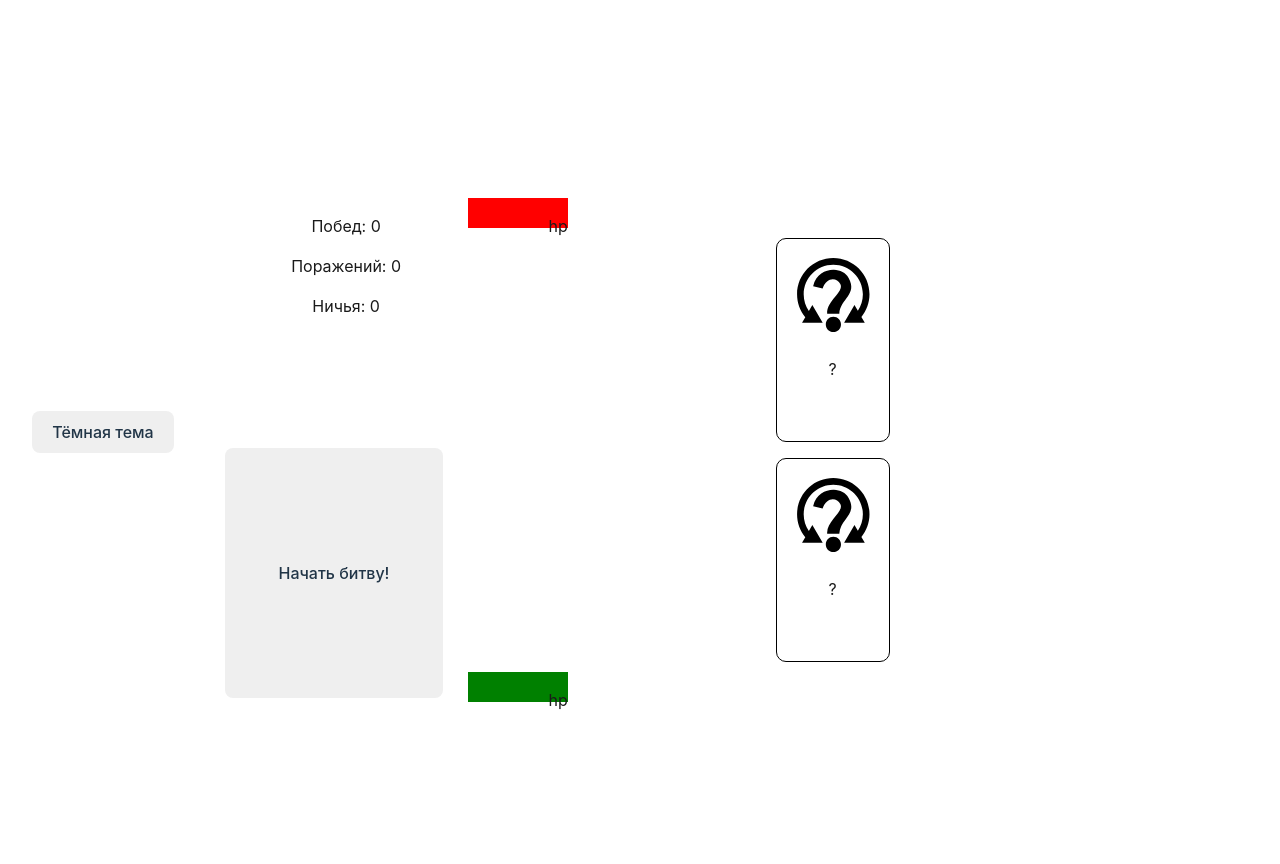
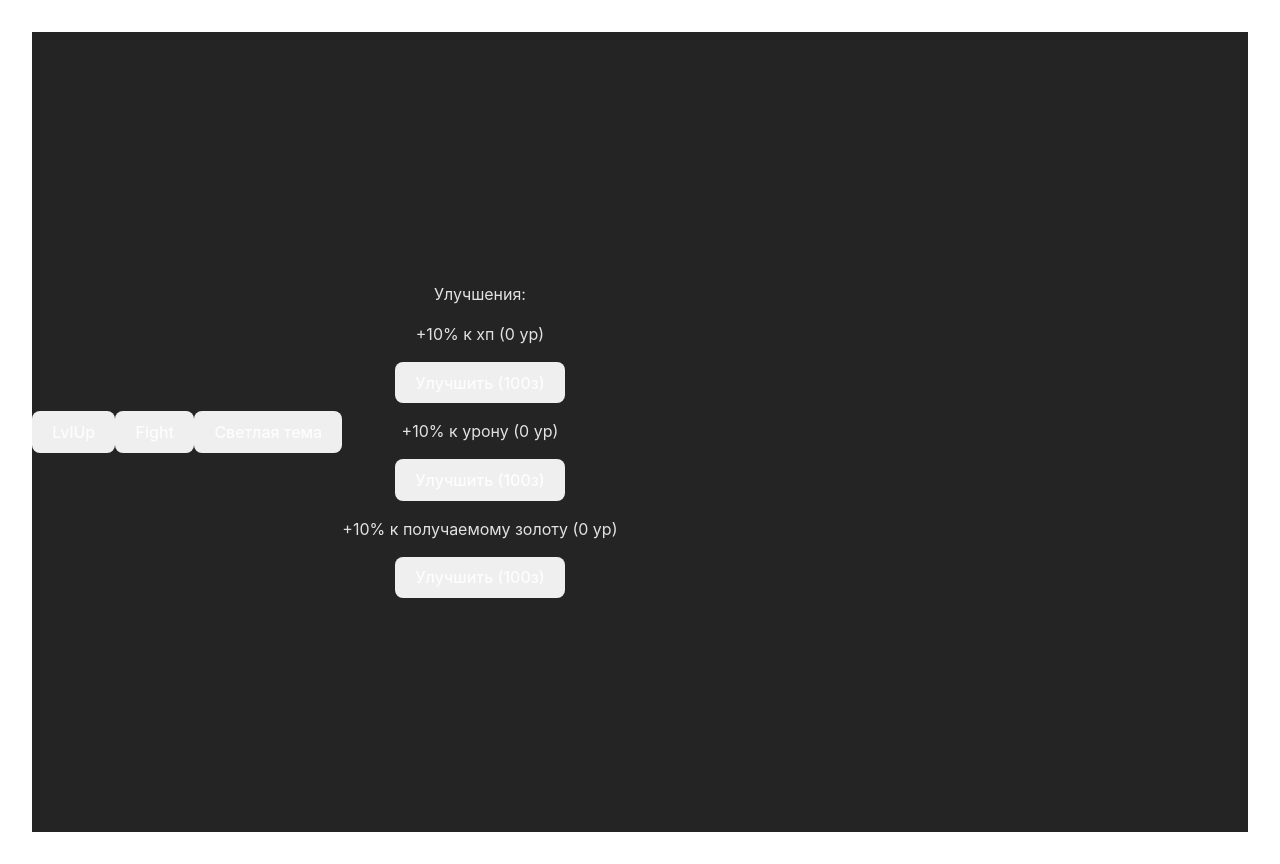
Before and after one commit to Normone/React-RSP-test, a React (Vite) app: page / in a window 1280 px wide. Built offline with nearby package versions, Linux system fonts and the light colour scheme.

Commit message:
добавил сырого говна

```diff
--- a/src/App.jsx
+++ b/src/App.jsx
@@ -1,5 +1,5 @@
 import {useState} from 'react';
-import { FightWindow } from './components';
+import { Button, FightWindow, LevelingWindow } from './components';
 import { Enemys, Player, ThemeProvider } from './components/entities';
 import { Wrapper, ThemeButtons } from './components/features';
 import './App.css'
@@ -10,13 +10,32 @@ const enemy =  Enemys.master;
 function App() {
 
   const [player, setPlayer] = useState({...Player});
+  const [curWindow, setCurWindow] = useState('levelingWindow');
+  const [showNavBar, setShowNavBar] = useState(true);
   console.log(player)
 
   return (
     <ThemeProvider>
       <Wrapper>
+        {showNavBar &&
+        <div>
+          <Button onClick={() => {
+            setCurWindow('levelingWindow')
+          }}>LvlUp</Button>
+          <Button onClick={() => {
+            setCurWindow('FightWindow')
+          }}>Fight</Button>
+        </div>
+        }
         <ThemeButtons></ThemeButtons>
-        <FightWindow enemy={enemy} player={player} setPlayer={setPlayer}></FightWindow>
+        {curWindow === 'levelingWindow' &&
+          <LevelingWindow player={player} setPlayer={setPlayer}></LevelingWindow>
+        }
+        {curWindow === 'FightWindow' &&
+        <FightWindow enemy={enemy} player={player} setPlayer={setPlayer} setShowNavBar={setShowNavBar}></FightWindow>
+        }
+
+
       </Wrapper>
     </ThemeProvider>
 
--- a/src/components/entities/ThemeProvider.js
+++ b/src/components/entities/ThemeProvider.js
@@ -2,7 +2,7 @@ import React, { useReducer } from 'react';
 import {ThemeContext, themeReducer} from './';
 
 export const ThemeProvider = ({ children }) => {
-    const [theme, dispatch] = useReducer(themeReducer, 'light');
+    const [theme, dispatch] = useReducer(themeReducer, 'dark');
 
     return (
     <ThemeContext.Provider value={{ theme, dispatch }}>
--- a/src/components/entities/player.js
+++ b/src/components/entities/player.js
@@ -1,5 +1,10 @@
 export const Player = {
     name: 'Player',
     hp: 100,
-
+    money: 0,
+    upgrades: {
+        lvlHP: 0,
+        lvlDMG: 0,
+        lvlGoldGain: 0,
+    }
 }
--- a/src/components/index.js
+++ b/src/components/index.js
@@ -2,6 +2,8 @@ export * from './shared/Button/Button';
 export * from './shared/Text/Text';
 export * from './shared/CardIcon/CardIcon';
 export * from './shared/Card/Card';
-export * from './widgets/FightWindow/FightWindow';
 export * from './shared/ProgressBar/ProgressBar';
 export * from './shared/TextBubble/TextBubble';
+
+export * from './widgets/FightWindow/FightWindow';
+export * from './widgets/LevelingWindow/LevelingWindow';
--- a/src/components/widgets/FightWindow/FightWindow.js
+++ b/src/components/widgets/FightWindow/FightWindow.js
@@ -3,13 +3,13 @@ import {useState, useEffect} from 'react'
 import './FightWindow.css'
 
 
-export const FightWindow = ({ onClick = null, className = '', enemy, player, setPlayer, ...props }) => {
+export const FightWindow = ({ onClick = null, className = '', enemy, player, setPlayer, setShowNavBar, ...props }) => {
 
     const [results, setResults] = useState({w:0, d:0, s:0});
     const [isFight, setIsFight] = useState(false);
     const [isEndRound, setIsEndRound] = useState(false);
     const [enemyHP, setEnemyHP] = useState(enemy.hp);
-    const [playerHP, setPlayerHP] = useState(player.hp);
+    const [playerHP, setPlayerHP] = useState(player.hp * (1 + (player.upgrades.lvlHP / 10)));
     const [enemyChoise, setEnemyChoise] = useState('default');
     const [playerChoise, setPlayerChoise] = useState('default');
     const [showBubble, setShowBubble] = useState(false);
@@ -20,10 +20,17 @@ export const FightWindow = ({ onClick = null, className = '', enemy, player, set
     useEffect(() => {
         checkEnd();
     }, [enemyHP, playerHP]);
+    useEffect(()=> {
+        if (isFight === true) {
+            setShowNavBar(false)
+        } else {
+            setShowNavBar(true)
+        }
+    }, [isFight])
 
     function startFight() {
         setEnemyHP(enemy.hp);
-        setPlayerHP(player.hp);
+        setPlayerHP(player.hp * (1 + (player.upgrades.lvlHP / 10)));
         setShowBubble(false);
         setIsFight(true);
         doEnemyChoise();
@@ -35,7 +42,7 @@ export const FightWindow = ({ onClick = null, className = '', enemy, player, set
         setTimeout(()=>{
             setIsEndRound(false);
             doEnemyChoise();
-        }, 500)
+        }, 1500)
 
     }
     function choosingBubbleLine(c) {
@@ -80,32 +87,32 @@ export const FightWindow = ({ onClick = null, className = '', enemy, player, set
         switch (c) {
             case 'r':
                 if (enemyChoise == 's') {
-                    setEnemyHP(enemyHP-10);
+                    setEnemyHP(enemyHP - 10 * (1 + (player.upgrades.lvlDMG / 10)));
                 } else if (enemyChoise == 'r') {
-                    setEnemyHP(enemyHP-10);
-                    setPlayerHP(playerHP-10);
+                    setEnemyHP(enemyHP - 10 * (1 + (player.upgrades.lvlDMG / 10)));
+                    setPlayerHP(playerHP - 10);
                 } else {
-                    setPlayerHP(playerHP-10);
+                    setPlayerHP(playerHP - 10);
                 }
                 break;
             case 's':
                 if (enemyChoise == 'p') {
-                    setEnemyHP(enemyHP-10);
+                    setEnemyHP(enemyHP - 10 * (1 + (player.upgrades.lvlDMG / 10)));
                 } else if (enemyChoise == 's') {
-                    setEnemyHP(enemyHP-10);
-                    setPlayerHP(playerHP-10);
+                    setEnemyHP(enemyHP - 10 * (1 + (player.upgrades.lvlDMG / 10)));
+                    setPlayerHP(playerHP - 10);
                 } else {
-                    setPlayerHP(playerHP-10);
+                    setPlayerHP(playerHP - 10);
                 }
                 break;
             case 'p':
                 if (enemyChoise == 'r') {
-                    setEnemyHP(enemyHP-10);
+                    setEnemyHP(enemyHP - 10 * (1 + (player.upgrades.lvlDMG / 10)));
                 } else if (enemyChoise == 'p') {
-                    setEnemyHP(enemyHP-10);
-                    setPlayerHP(playerHP-10);
+                    setEnemyHP(enemyHP - 10 * (1 + (player.upgrades.lvlDMG / 10)));
+                    setPlayerHP(playerHP - 10);
                 } else {
-                    setPlayerHP(playerHP-10);
+                    setPlayerHP(playerHP - 10);
                 }
                 break;
             default:
@@ -139,7 +146,7 @@ export const FightWindow = ({ onClick = null, className = '', enemy, player, set
                     </>
                     : <Card type={playerChoise}/>}
                 </div>
-                <ProgressBar color="green" maxVal={player.hp} curVal={playerHP}>hp</ProgressBar>
+                <ProgressBar color="green" maxVal={player.hp * (1 + (player.upgrades.lvlHP / 10))} curVal={playerHP}>hp</ProgressBar>
             </div>
             <div className="result">
                 <Text>Побед: {results.w}</Text>
@@ -147,6 +154,13 @@ export const FightWindow = ({ onClick = null, className = '', enemy, player, set
                 <Text>Ничья: {results.s}</Text>
             </div>
             <Button className="startBtn" onClick={startFight}>Начать битву!</Button>
+            {isFight &&
+            <Button className="startBtn" onClick={()=> {
+                setResults({...results, d: results.d + 1});
+                setIsFight(false);
+                setShowBubble(true);
+                choosingBubbleLine('defeat');
+            }}>Сдаться.</Button>}
         </div>
     );
 };
--- /dev/null
+++ b/src/components/widgets/LevelingWindow/LevelingWindow.css
@@ -0,0 +1,35 @@
+.fightWindow {
+    display: grid;
+    grid-template-columns: 1fr 3fr;
+    grid-template-rows: auto 250px 250px;
+    width: 80%;
+    min-width: auto;
+    max-width: 1000px;
+    margin: 0 auto;
+}
+
+.FWStatus {
+    grid-column: 2 / 2;
+    grid-row: 1 / 2;
+}
+.enemy {
+    grid-column: 2 / 3;
+    grid-row: 2 / 3;
+}
+.player {
+    grid-column: 2 / 3;
+    grid-row: 3 / 4;
+}
+.playerCards {
+    display: flex;
+}
+.result {
+    grid-column: 1 / 2;
+    grid-row: 2 / 3;
+}
+.startBtn {
+    grid-column: 1 / 2;
+    grid-row: 3 / 4;
+    width: 90%;
+    height: auto;
+}
--- /dev/null
+++ b/src/components/widgets/LevelingWindow/LevelingWindow.js
@@ -0,0 +1,65 @@
+import { Text, Button } from "../..";
+import { useState, useEffect } from 'react'
+import './LevelingWindow.css'
+
+
+export const LevelingWindow = ({ className = '', player, setPlayer, ...props }) => {
+
+
+
+    return (
+        <div className={`levelingWindow ${className}`} {...props}>
+            <Text>Улучшения:</Text>
+            <div>
+                <div>
+                    <Text>+10% к хп ({player.upgrades.lvlHP} ур)</Text>
+                    <Button onClick={() => {
+                        if (player.money >= 100 * (1 + (player.upgrades.lvlHP / 10))) {
+
+                        }
+                        setPlayer({
+                            ...player,
+                            upgrades: {
+                                ...player.upgrades,
+                                lvlHP: player.upgrades.lvlHP + 1
+                            }
+                        });
+                    }}
+                    >Улучшить ({100 * (1 + (player.upgrades.lvlHP / 10))}з)</Button>
+                </div>
+                <div>
+                    <Text>+10% к урону ({player.upgrades.lvlDMG} ур)</Text>
+                    <Button onClick={() => {
+                        if (player.money >= 100 * (1 + (player.upgrades.lvlDMG / 10))) {
+
+                        }
+                        setPlayer({
+                            ...player,
+                            upgrades: {
+                                ...player.upgrades,
+                                lvlDMG: player.upgrades.lvlDMG + 1
+                            }
+                        });
+                    }}
+                    >Улучшить ({100 * (1 + (player.upgrades.lvlDMG / 10))}з)</Button>
+                </div>
+                <div>
+                    <Text>+10% к получаемому золоту ({player.upgrades.lvlGoldGain} ур)</Text>
+                    <Button onClick={() => {
+                        if (player.money >= 100 * (1 + (player.upgrades.lvlGoldGain / 10))) {
+
+                        }
+                        setPlayer({
+                            ...player,
+                            upgrades: {
+                                ...player.upgrades,
+                                lvlGoldGain: player.upgrades.lvlGoldGain + 1
+                            }
+                        });
+                    }}
+                    >Улучшить ({100 * (1 + (player.upgrades.lvlGoldGain / 10))}з)</Button>
+                </div>
+            </div>
+        </div>
+    );
+};
```
Also changed, not shown: 4 other files (tests, documents, lock files or other folders).
